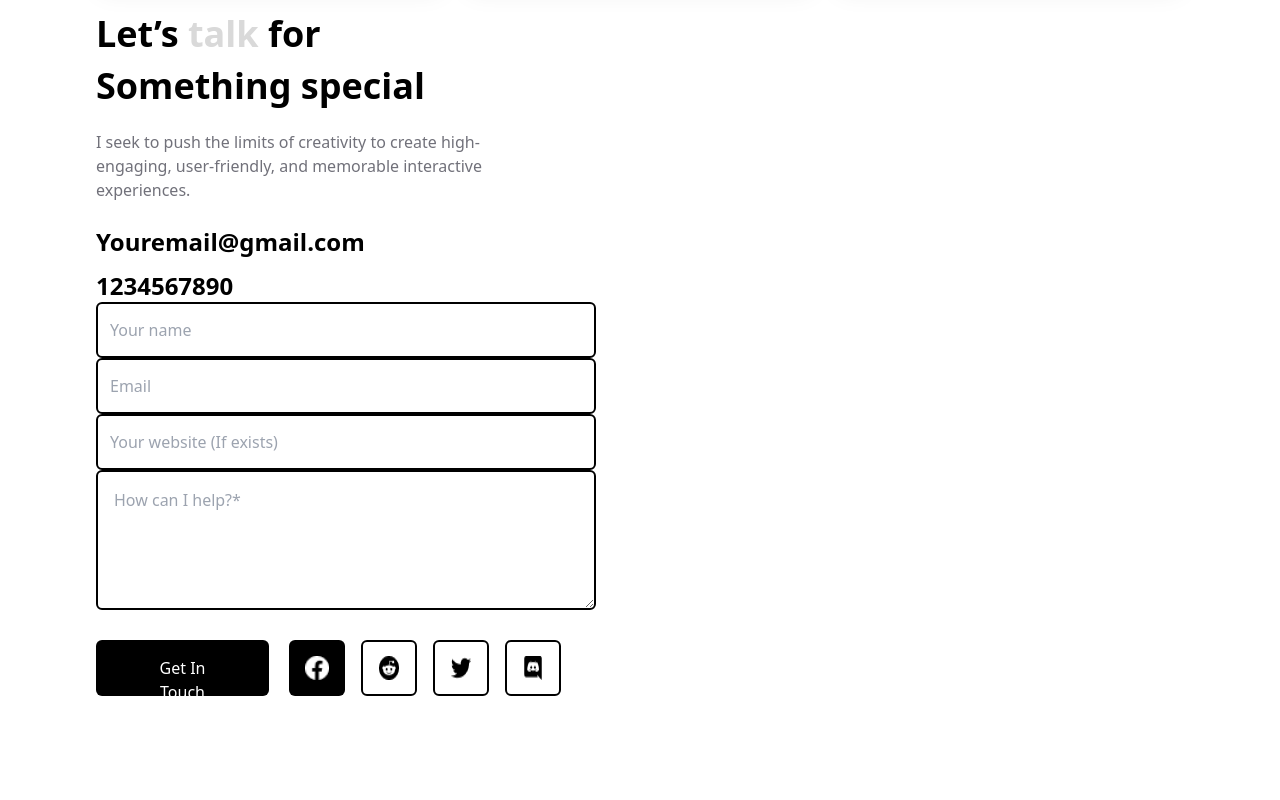
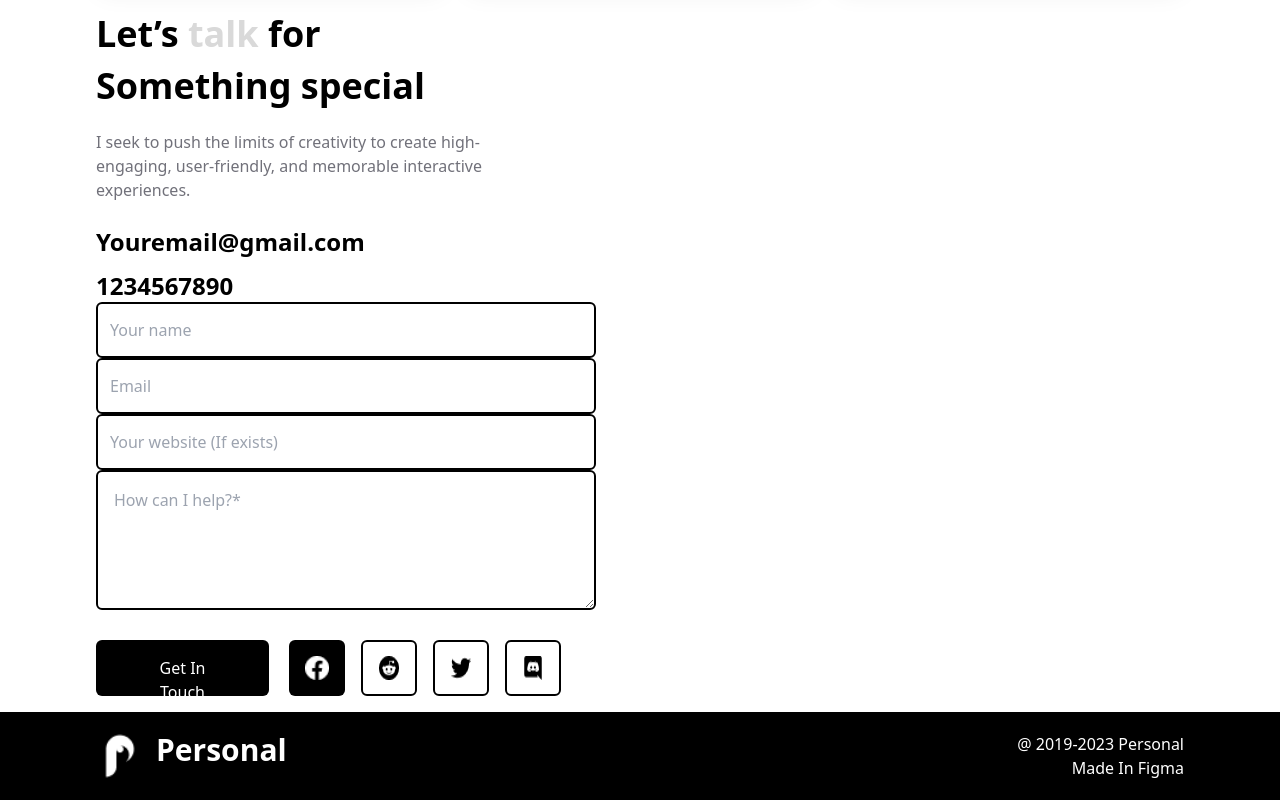
Before and after one commit to 11111Asif/based-portfolio-website, a React (Vite) app: page / in a window 1280 px wide. Shown: the part 5867-6667 px from the top of the page. Before the commit the page ends 6587 px from the top, so only its background shows below. Built offline with nearby package versions, Linux system fonts and the light colour scheme.

Commit message:
added to footer section

```diff
--- /dev/null
+++ b/src/component/Footer/Footer.jsx
@@ -0,0 +1,20 @@
+import logo from '../../assets/logo 1.png'
+
+const Footer = () => {
+    return (
+        <div className='lg:px-24 px-4 py-5 bg-black'>
+            <div className='flex justify-between'>
+                <div className='flex gap-3'>
+                    <img src={logo} alt="" />
+                    <h2 className="text-3xl font-bold text-white">Personal</h2>
+                </div>
+                <div>
+                    <p className='text-white'>@ 2019-2023 Personal</p>
+                    <p className='text-white text-end'>Made In Figma</p>
+                </div>
+            </div>
+        </div>
+    );
+};
+
+export default Footer;
--- a/src/component/Form/Form.jsx
+++ b/src/component/Form/Form.jsx
@@ -34,7 +34,7 @@ const Form = () => {
                                 <textarea className="lg:w-[500px] w-[320px] h-[140px] bg-white border-2 border-black rounded-md py-4 px-4" placeholder="How can I help?*" required></textarea>
                             </div>
 
-                            <div className='flex gap-5'>
+                            <div className='lg:flex gap-5'>
                                 <div className="form-control mt-6 w-[173px] h-[56px] rounded-md bg-black">
                                     <button className="text-white py-4 px-10">Get In Touch</button>
                                 </div>
--- a/src/component/Home/Home.jsx
+++ b/src/component/Home/Home.jsx
@@ -1,6 +1,7 @@
 import About from "../About/About";
 import Banner from "../Banner/Banner";
 import Experience from "../Experience/Experience";
+import Footer from "../Footer/Footer";
 import Form from "../Form/Form";
 import Header from "../Header/Header";
 import MyProjects from "../MyProjects/MyProjects";
@@ -19,6 +20,7 @@ const Home = () => {
             <MyProjects></MyProjects>
             <Testimonial></Testimonial>
             <Form></Form>
+            <Footer></Footer>
         </div>
     );
 };
```
